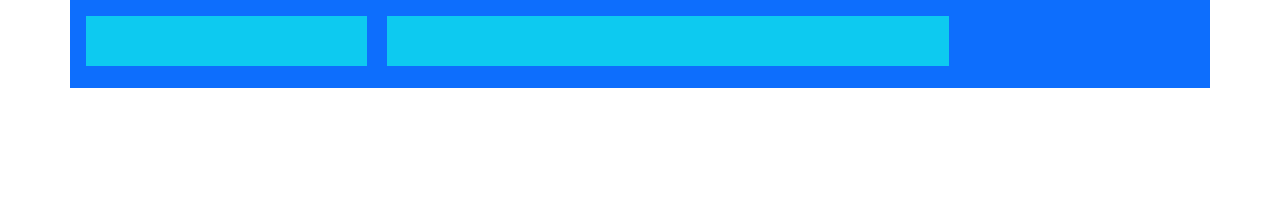
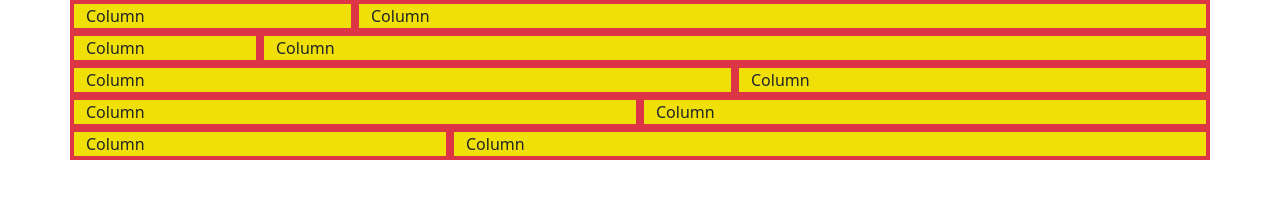
Before and after one commit to poojaduddalwar/FullStackWebDev, a website: page index.html in a window 1280 px wide. Drawn offline with nearby package versions, Linux system fonts and the light colour scheme.

Commit message:
grid layout

```diff
--- a/index.html
+++ b/index.html
@@ -18,23 +18,32 @@
 
     <title>BootStrap</title>
     <style>
-        div{
-            min-height: 50px;
+        div.row{
+            background-color: black;
+        }
+        div.row div{
+            background-color: rgb(240, 224, 8);
+            /* margin: 10px; */
         }
     </style>
 </head>
 <body>
 
-    <!--
-        <576 width- 100%
-        576-768 width- 540px
-        768-992 width- 720px
-        992-1200 width- 1140px
-     -->
+     <div class="container-lg">
+        <div class="row">
+          <div class="col-sm-3 border border-4 border-danger">Column</div>
+          <div class="col-sm-9 border border-4 border-danger">Column</div>
+          <div class="col-sm-2 border border-4 border-danger">Column</div>
+          <div class="col-sm-10 border border-4 border-danger">Column</div>
+          <div class="col-sm-7 border border-4 border-danger">Column</div>
+          <div class="col-sm-5 border border-4 border-danger">Column</div>
+          <div class="col-sm-6 border border-4 border-danger">Column</div>
+          <div class="col-sm-6 border border-4 border-danger">Column</div>
+          <div class="col-sm-4 border border-4 border-danger">Column</div>
+          <div class="col-sm-8 border border-4 border-danger">Column</div>
+        </div>
 
-     <div class="container-lg bg-primary p-2">
-         <div class="w-25 bg-info m-2 d-none d-md-inline-block"></div>
-         <div class="w-50 bg-info m-2 d-inline-block"></div>
-     </div>
+        <!-- a row contains 12 columns . so if you give the div a class of col-1 means the div will of 1 12th of the row -->
+      </div>
 </body>
 </html>
```
